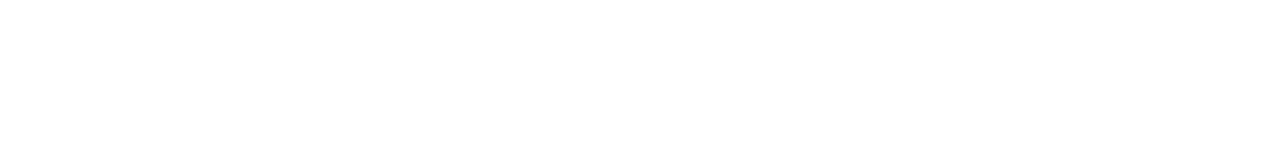
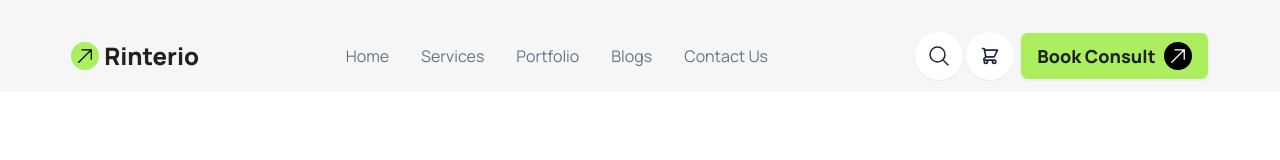
Before and after one commit to Nafees37/project_tailwind_and_daisyUI, a website built with Vite: page index.html in a window 1280 px wide. Built offline with nearby package versions, Linux system fonts and the light colour scheme.

Commit message:
Navbar Section Create

```diff
--- a/css/input.css
+++ b/css/input.css
@@ -1,3 +1,17 @@
 @tailwind base;
 @tailwind components;
 @tailwind utilities;
+
+/* Daisy Ui Custom Css */
+
+.menu li>:not(ul,.menu-title,details,.btn).active, .menu li>:not(ul,.menu-title,details,.btn):active, .menu li>details>summary:active {
+  background-color: transparent;
+  color: #212121;
+}
+
+:where(.menu li:not(.menu-title,.disabled) > :not(ul,details,.menu-title)):is(summary):not(.active,.btn):focus-visible, :where(.menu li:not(.menu-title,.disabled) > :not(ul,details,.menu-title)):not(summary,.active,.btn).focus, :where(.menu li:not(.menu-title,.disabled) > :not(ul,details,.menu-title)):not(summary,.active,.btn):focus, :where(.menu li:not(.menu-title,.disabled) > details > summary:not(.menu-title)):is(summary):not(.active,.btn):focus-visible, :where(.menu li:not(.menu-title,.disabled) > details > summary:not(.menu-title)):not(summary,.active,.btn).focus, :where(.menu li:not(.menu-title,.disabled) > details > summary:not(.menu-title)):not(summary,.active,.btn):focus {
+  background-color: transparent;
+  --tw-text-opacity: 1;
+  color: black;
+  outline: none;
+}
--- a/index.html
+++ b/index.html
@@ -1,5 +1,6 @@
 <!DOCTYPE html>
 <html lang="en">
+
 <head>
   <meta charset="UTF-8">
   <meta name="viewport" content="width=device-width, initial-scale=1.0">
@@ -8,11 +9,94 @@
   <script src="https://kit.fontawesome.com/3d108be8a1.js" crossorigin="anonymous"></script>
   <!-- Daisy Ui CDN link -->
   <link href="https://cdn.jsdelivr.net/npm/daisyui@4.12.10/dist/full.min.css" rel="stylesheet" type="text/css" />
-
+  <!-- Google Font Family -->
+  <link rel="preconnect" href="https://fonts.googleapis.com">
+  <link rel="preconnect" href="https://fonts.gstatic.com" crossorigin>
+  <link href="https://fonts.googleapis.com/css2?family=Manrope:wght@200..800&display=swap" rel="stylesheet">
   <!-- Custom Css Link -->
   <link rel="stylesheet" href="css/input.css">
 </head>
-<body>
+
+<body class="font-manrope">
+<header class="bg-[#F6F6F6]">
+<section class="max-w-screen-xl mx-auto pt-5">
+
+  <div class="navbar flex justify-around">
+    <div class="cursor-pointer">
+      <span class="rounded-full bg-[#ABEF5F] p-1 text-black">
+        <svg xmlns="http://www.w3.org/2000/svg" fill="none" viewBox="0 0 24 24" stroke-width="1.5" stroke="currentColor" class="size-5">
+        <path stroke-linecap="round" stroke-linejoin="round" d="m4.5 19.5 15-15m0 0H8.25m11.25 0v11.25"/>
+        </svg>
+      </span>
+      <a class="text-2xl text-[#212121] font-black">&nbsp;Rinterio</a>
+    </div>
+    <div class="navbar-center hidden lg:flex">
+      <ul class="menu menu-horizontal px-1 text-slate-500 text-base">
+        <li><a href="#">Home</a></li>
+        <li><a href="#">Services</a></li>
+        <li><a href="#">Portfolio</a></li>
+        <li><a href="#">Blogs</a></li>
+        <li><a href="#">Contact Us</a></li>
+      </ul>
+    </div>
+    <div class="">
+      <button class="btn btn-circle bg-white hover:bg-white border-none">
+        <svg xmlns="http://www.w3.org/2000/svg" fill="none" viewBox="0 0 24 24" stroke-width="1.5" stroke="currentColor" class="size-6">
+          <path stroke-linecap="round" stroke-linejoin="round" d="m21 21-5.197-5.197m0 0A7.5 7.5 0 1 0 5.196 5.196a7.5 7.5 0 0 0 10.607 10.607Z" />
+        </svg>
+
+      </button>&nbsp;
+
+      <div tabindex="0" role="button" class="btn bg-white btn-circle hover:bg-white border-none">
+        <div class="indicator">
+          <svg
+            xmlns="http://www.w3.org/2000/svg"
+            class="h-5 w-5"
+            fill="none"
+            viewBox="0 0 24 24"
+            stroke="currentColor">
+            <path
+              stroke-linecap="round"
+              stroke-linejoin="round"
+              stroke-width="2"
+              d="M3 3h2l.4 2M7 13h10l4-8H5.4M7 13L5.4 5M7 13l-2.293 2.293c-.63.63-.184 1.707.707 1.707H17m0 0a2 2 0 100 4 2 2 0 000-4zm-8 2a2 2 0 11-4 0 2 2 0 014 0z" />
+          </svg>
+        </div>
+      </div> &nbsp;&nbsp;
+
+
+      <a class="btn bg-[#ABEF5F] hover:bg-[#ABEF5F] text-lg text-[#212121] font-black">Book Consult
+        <span class="rounded-full bg-black p-1 text-white">
+          <svg xmlns="http://www.w3.org/2000/svg" fill="none" viewBox="0 0 24 24" stroke-width="1.5" stroke="currentColor" class="size-5">
+          <path stroke-linecap="round" stroke-linejoin="round" d="m4.5 19.5 15-15m0 0H8.25m11.25 0v11.25"/>
+          </svg>
+        </span>
+      </a>
+      <div class="dropdown">
+        <div tabindex="0" role="button" class="btn lg:hidden hover:bg-[#F6F6F6] bg-[#F6F6F6] border-none">
+
+          <svg xmlns="http://www.w3.org/2000/svg" fill="none" viewBox="0 0 24 24" stroke-width="1.5" stroke="currentColor" class="size-6">
+            <path stroke-linecap="round" stroke-linejoin="round" d="M3.75 6.75h16.5M3.75 12h16.5m-16.5 5.25h16.5" />
+          </svg>
+
+        </div>
+      </div>
+    </div>
+  </div>
+
+</section>
+</header>
+
+
+
+<main></main>
+
+<footer></footer>
+
+
+
+
 
 </body>
+
 </html>
--- a/tailwind.config.js
+++ b/tailwind.config.js
@@ -2,6 +2,9 @@
 module.exports = {
   content: ["*"],
   theme: {
+    fontFamily: {
+      "manrope": ["Manrope", "sans-serif"]
+    },
     extend: {},
   },
   plugins: [],
```
